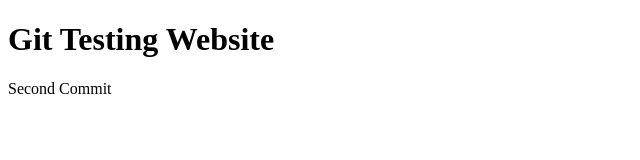
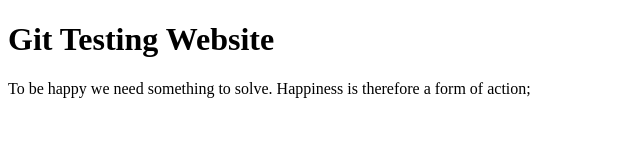
Before and after one commit to Tizzy1999/git-one, a plain HTML site: page index.html in a window 1280 px wide. Shown: the whole page, without its empty margins (0-640 px from the left). Drawn offline with Linux system fonts and the light colour scheme.

Commit message:
added paragraph

```diff
--- a/index.html
+++ b/index.html
@@ -7,6 +7,6 @@
   </head>
   <body>
     <h1>Git Testing Website</h1>
-    <p>Second Commit</p>
+    <p>To be happy we need something to solve. Happiness is therefore a form of action;</p>
   </body>
 </html>
```
